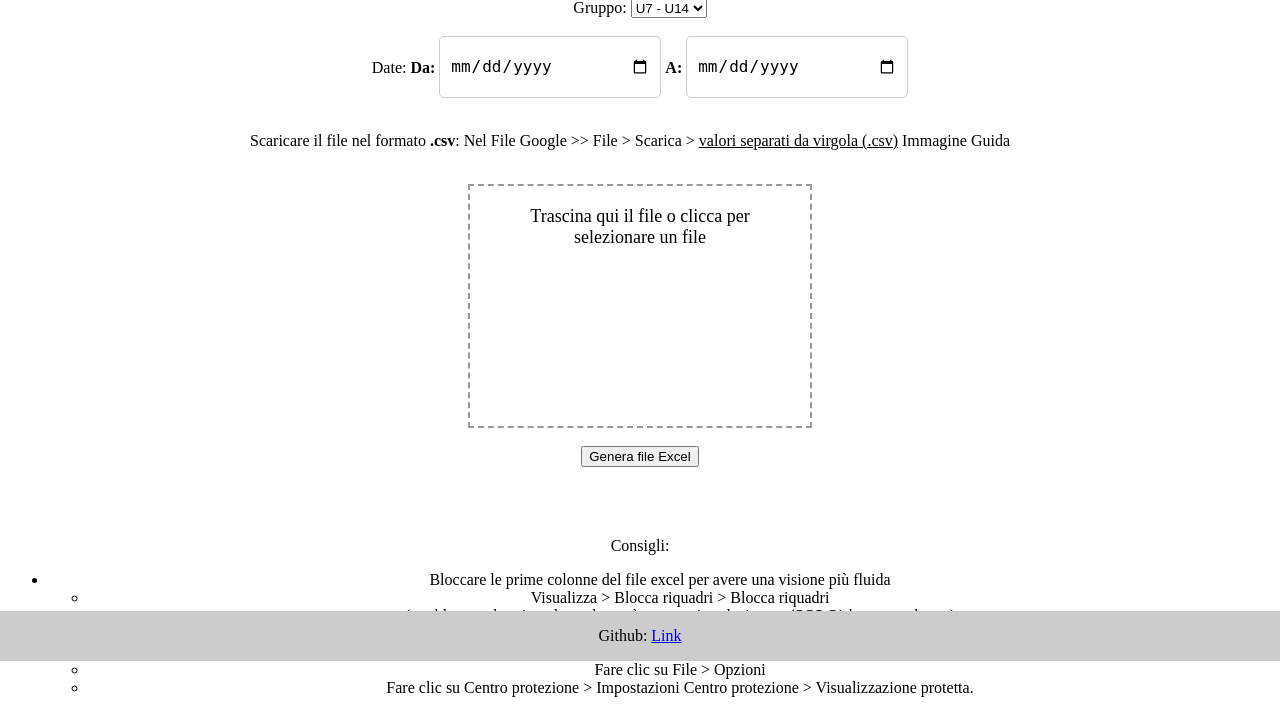
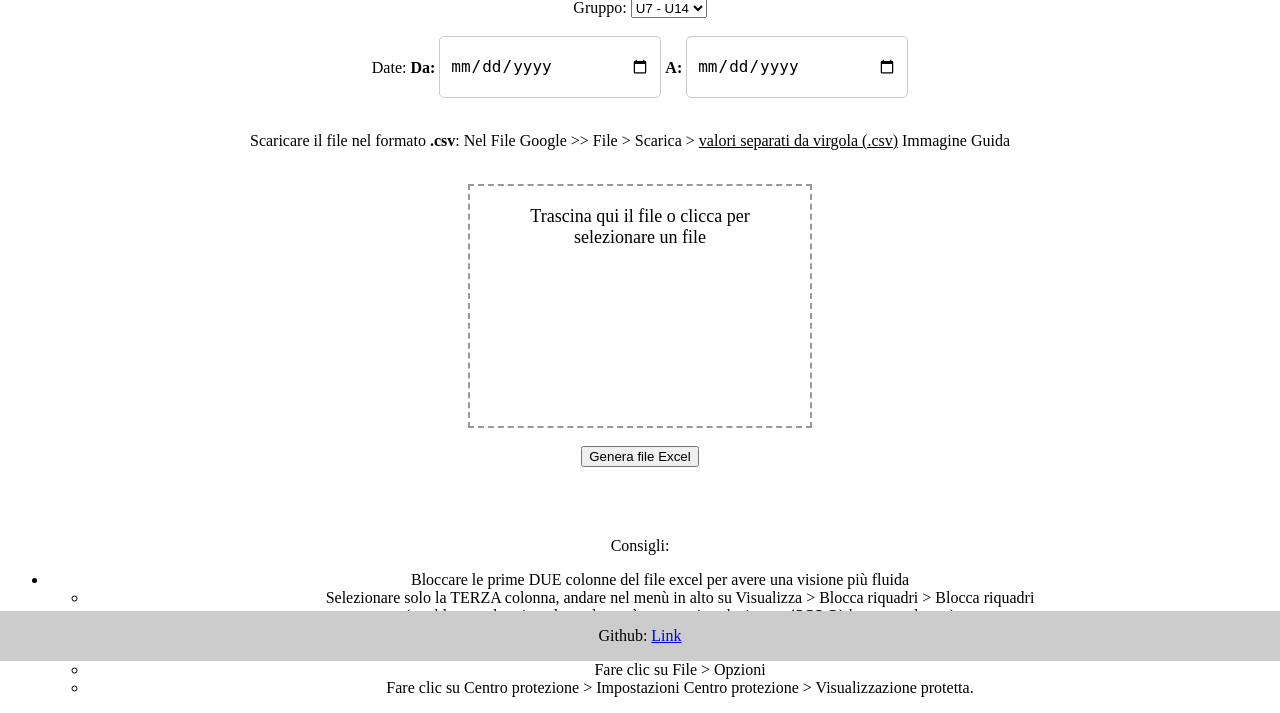
Before and after one commit to MattChen96/Tutor-Availability, a Flask app: page / in a window 1280 px wide. Shown: the part 139-852 px from the top of the page. Run offline with Flask 3, Linux system fonts and the light colour scheme; parts of the project's set-up code (start-up, migrations or seed data) failed here and were passed over.

Commit message:
update consigli in index

```diff
--- a/templates/index.html
+++ b/templates/index.html
@@ -47,9 +47,9 @@
             <div>
       <p>Consigli:</p>
       <ul>
-        <li>Bloccare le prime colonne del file excel per avere una visione più fluida
+        <li>Bloccare le prime DUE colonne del file excel per avere una visione più fluida
           <ul>
-            <li>Visualizza > Blocca riquadri > Blocca riquadri</li>
+            <li>Selezionare solo la TERZA colonna, andare nel menù in alto su Visualizza > Blocca riquadri > Blocca riquadri</li>
             <li><u>(per bloccare le prime due colonne è necessario selezionare <b>(SOLO)</b> la terza colonna)</u></li>
           </ul>
         </li>
```
